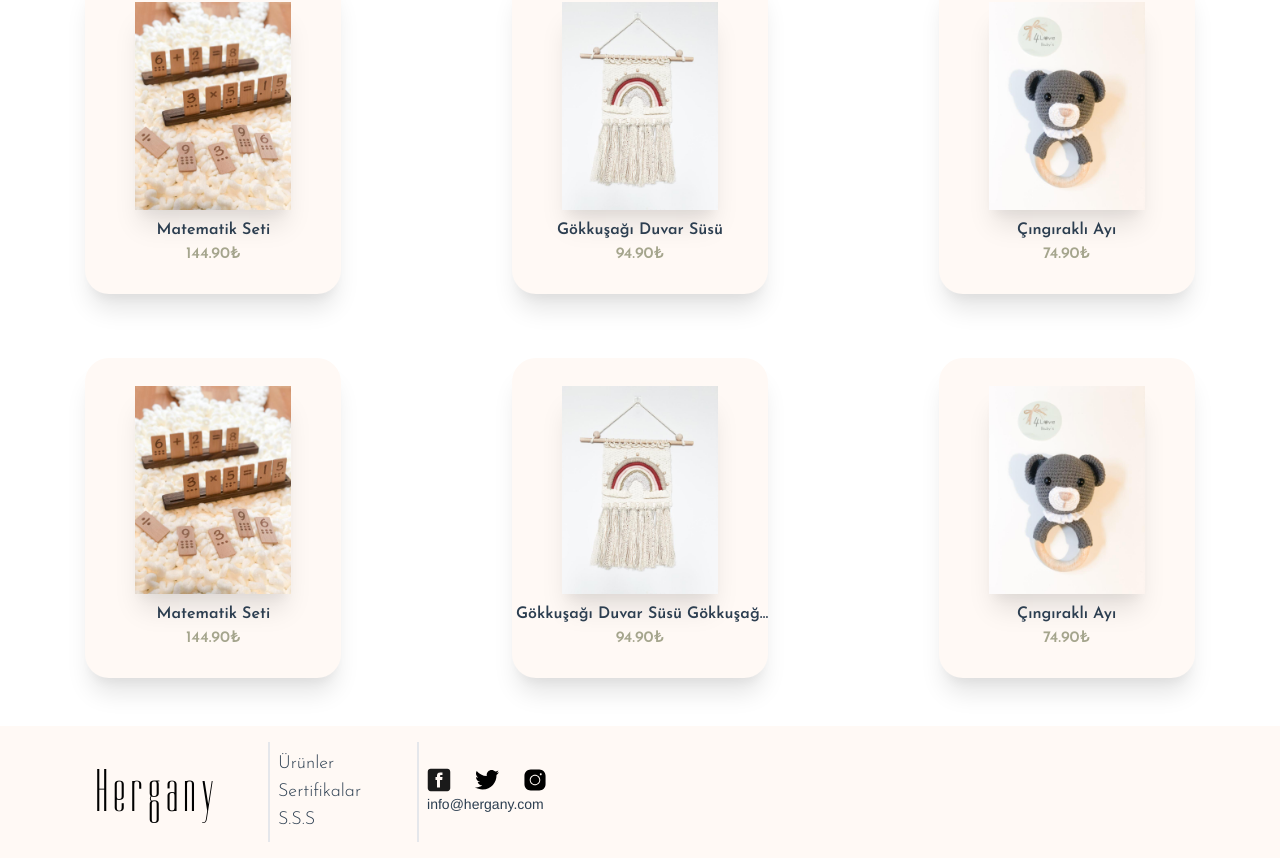
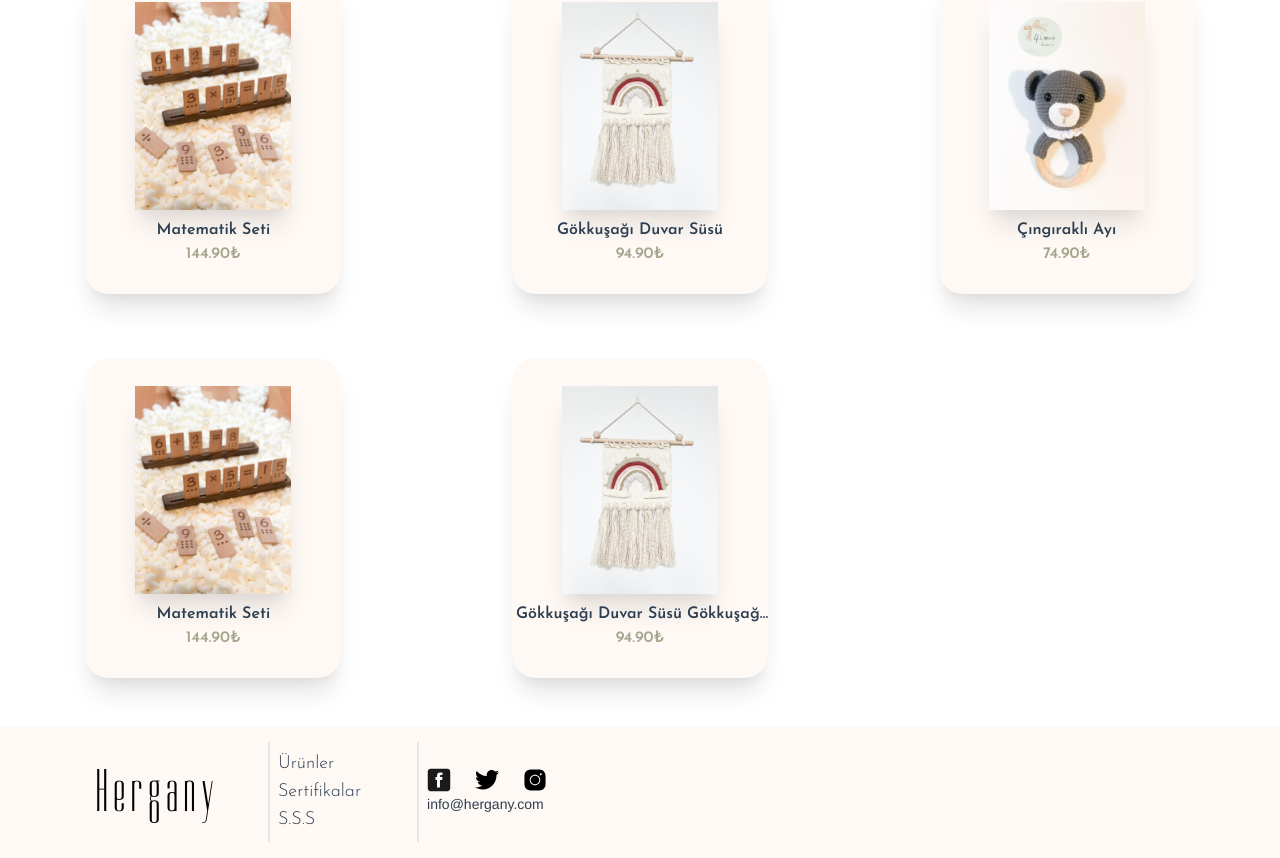
Before and after one commit to BurkClik/hergany-client, a Vue app: page /products in a window 1280 px wide. Shown: the part 898-1756 px from the top of the page. Built offline with nearby package versions, Linux system fonts and the light colour scheme.

Commit message:
giden günlerim oldu

```diff
--- a/src/components/LorealSection.vue
+++ b/src/components/LorealSection.vue
@@ -2,9 +2,9 @@
   <section class="justify-items-end sm:mx-12 md:mx-16 lg:mx-20 xl:mx-24 2xl:mx-40 mb-20 items-center
   md:flex">
       <div class="mx-4 sm:mx-0 md:mr-8 2xl:w-2/5 flex-initial">
-        <p class="hergany mb-4 text-4xl tracking-widest text-center md:text-left">Hergany'yi</p>
-        <p class="inter-medium font-bold mb-4 text-4xl lg:text-5xl text-center md:text-left">Keşfedin</p>
-        <p class="montserrat-medium text-center mb-14 text-sm md:text-left">
+        <p class="hergany mb-4 text-5xl tracking-widest text-center md:text-left">Hergany'yi</p>
+        <p class="inter-medium font-bold mb-4 text-4xl lg:text-6xl text-center md:text-left">Keşfedin</p>
+        <p class="montserrat-medium text-center mb-14 text-sm sm:text-base md:text-left">
            L’Oréal’in misyonu tüm dünyadaki kadın ve erkeklere en kaliteli, etkili, güvenli ve en yenilikçi kozmetik ürünlerini sunmaktır. Bize ait son gelişmeler işte burada.
         </p>
       </div>
--- a/src/components/ProductCard.vue
+++ b/src/components/ProductCard.vue
@@ -2,9 +2,9 @@
   <div>
     <div v-for="product in Product" v-bind:key="product.productID">
       <div v-if="product.productID % 2 == 1">
-        <div :id="index" class="py-8 px-6 sm:px-0 sm:mx-12 md:mx-16 lg:mx-20 xl:mx-24 2xl:mx-40">
+        <div :id="index" class="pb-8 lg:pb-16 xl:pb-24 2xl:pb-36 px-6 sm:px-0 sm:mx-12 md:mx-16 lg:mx-20 xl:mx-24 2xl:mx-40">
         <div
-          class="flex flex-col sm:grid sm:grid-cols-4 w-full sm:h-64 md:h-80 lg:h-96 xl:h-420"
+          class="flex flex-col sm:grid sm:grid-cols-4 w-full sm:h-64 md:h-80 lg:h-96 xl:h-420 2xl:h-512"
         >
           <div class="sm:col-span-2">
               <img
@@ -32,9 +32,9 @@
       </div>
     </div>
       <div v-else-if="product.productID % 2 == 0">
-        <div class="py-8 lg:py-16 xl:py-24 2xl:py-36 px-6 sm:px-0 sm:mx-12 md:mx-16 lg:mx-20 xl:mx-24 2xl:mx-40">
+        <div class="pb-8 lg:pb-16 xl:pb-24 2xl:pb-36 px-6 sm:px-0 sm:mx-12 md:mx-16 lg:mx-20 xl:mx-24 2xl:mx-40">
         <div
-          class="flex flex-col sm:grid sm:grid-cols-4 w-full sm:h-64 md:h-80 lg:h-96 xl:h-420"
+          class="flex flex-col sm:grid sm:grid-cols-4 w-full sm:h-64 md:h-80 lg:h-96 xl:h-420 2xl:h-512"
         >
           <div
             class="order-last sm:order-first sm:col-span-2 sm:py-0 sm:h-40 md:h-52 lg:h-60 xl:h-72 2xl:h-80 sm:mr-12"
--- a/src/data/productDetails.js
+++ b/src/data/productDetails.js
@@ -87,12 +87,4 @@ export default [
     image: 'duvar_susu.jpg',
     category: 'Duvar Dekorasyonu',
   },
-  {
-    productID: 12,
-    productName: 'Çıngıraklı Ayı',
-    price: '74.90₺',
-    productDetail: 'Lorem ipsum dolor sit amet, consectetur adipiscing elit. Pharetra ut integer vitae volutpat placerat venenatis. Faucibus venenatis, ac aliquet sapien senectus donec.',
-    image: 'ayi.jpg',
-    category: 'Çıngıraklar',
-  },
 ];
```
